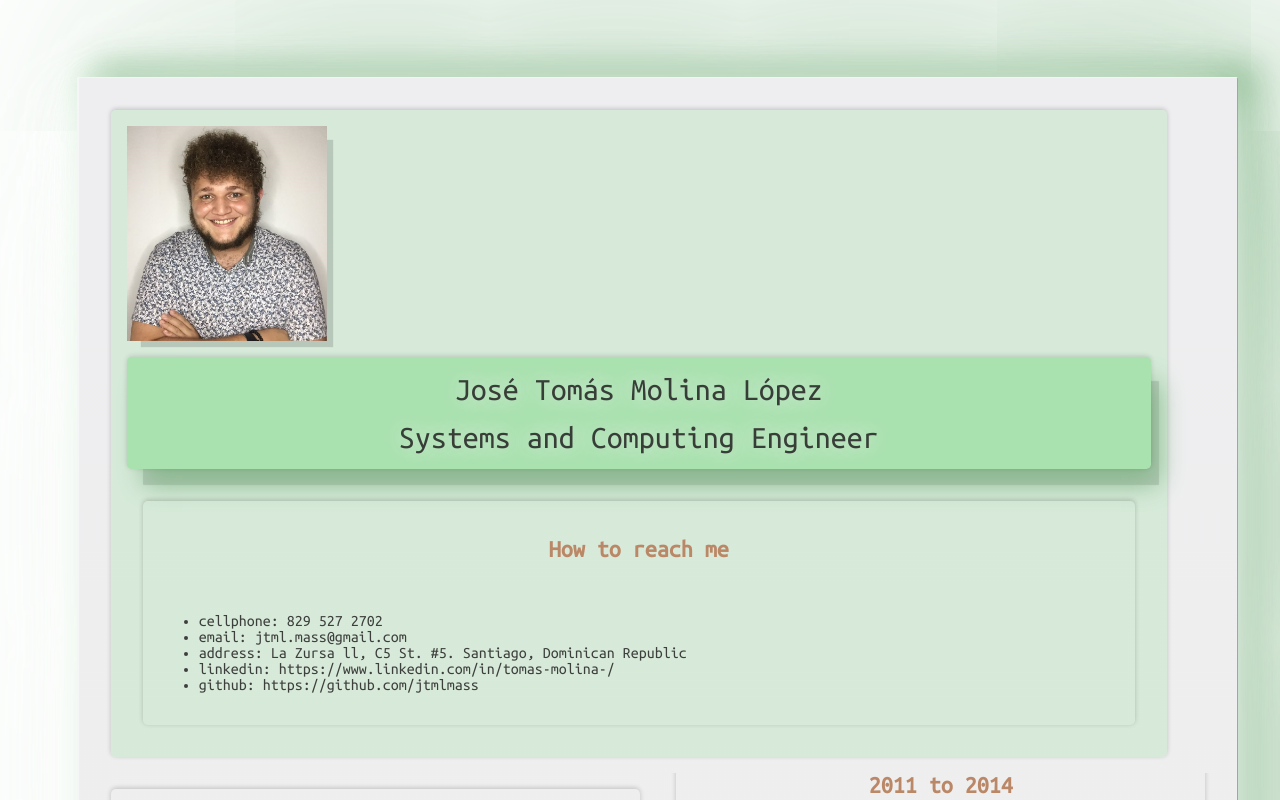
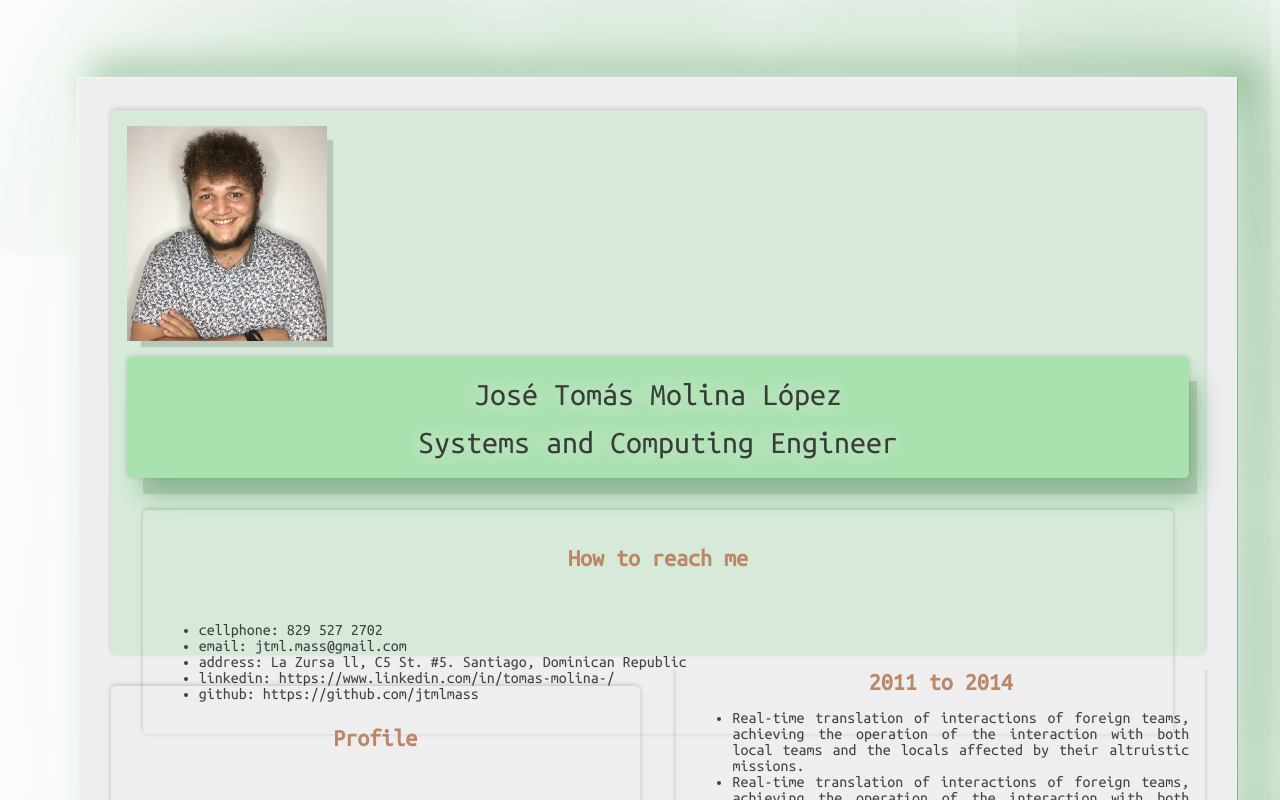
Before and after one commit to tomasjml/cv-tomas-molina, a React (Create React App) app: page / in a window 1280 px wide. Shown: the top 800 px of the page. Built offline with nearby package versions, Linux system fonts and the light colour scheme.

Commit message:
CSS sizing

```diff
--- a/package.json
+++ b/package.json
@@ -6,6 +6,7 @@
     "@testing-library/jest-dom": "^5.12.0",
     "@testing-library/react": "^11.2.6",
     "@testing-library/user-event": "^12.8.3",
+    "bootstrap": "^5.0.1",
     "react": "^17.0.2",
     "react-dom": "^17.0.2",
     "react-scripts": "4.0.3",
--- a/src/components/identification-info/IdentificationInfo.css
+++ b/src/components/identification-info/IdentificationInfo.css
@@ -9,6 +9,7 @@
   /* padding: 1em; */
   border-color: var(--brown);
   border-radius: var(--boder-radius-sm);
+  padding: 0.3em;
 }
 
 .avatar {
@@ -33,3 +34,7 @@
   -o-transform: scale(var(--hover-outside-sm));
   transform: scale(var(--hover-outside-sm));
 }
+
+.paper__header__row {
+  width: 100%;
+}
--- a/src/index.css
+++ b/src/index.css
@@ -60,13 +60,13 @@
 }
 
 .info__primary {
-  max-width: 64em;
+  max-width: 80em;
+  max-height: 32em;
   grid-gap: 1rem;
 }
 
 .info__secundary {
   max-width: 32em;
-  grid-template-columns: repeat(auto-fit, minmax(20em, 1fr));
 }
 
 .info:hover {
@@ -184,24 +184,25 @@
     5.5em -1em 50em 0em var(--green-darker),
     0px -5px 25px 0px var(--green-lighter);
 
-  -webkit-transition: all 0.5s ease;
+  /* -webkit-transition: all 0.5s ease;
   -moz-transition: all 0.5s ease;
   -ms-transition: all 0.5s ease;
   -o-transition: all 0.5s ease;
   transition: all 0.5s ease;
-  backface-visibility: hidden;
+  backface-visibility: hidden; */
 }
 
-.paper:hover {
+/* .paper:hover {
   -webkit-transform: scale(var(--hover-inside-sm));
   -moz-transform: scale(var(--hover-inside-sm));
   -ms-transform: scale(var(--hover-inside-sm));
   -o-transform: scale(var(--hover-inside-sm));
   transform: scale(var(--hover-inside-sm));
-}
+} */
 .paper__header {
   width: 100%;
 }
+
 .paper__body {
   width: 100%;
 }
```
Also changed, not shown: 1 other file (tests, documents, lock files or other folders).
